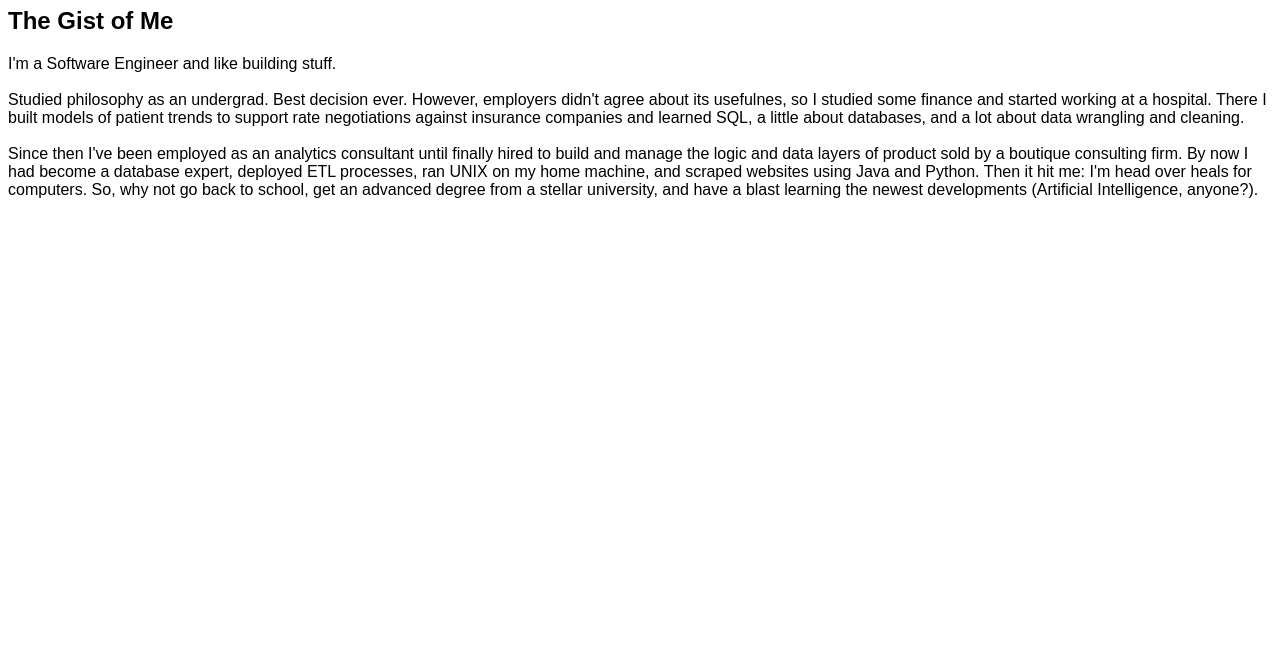
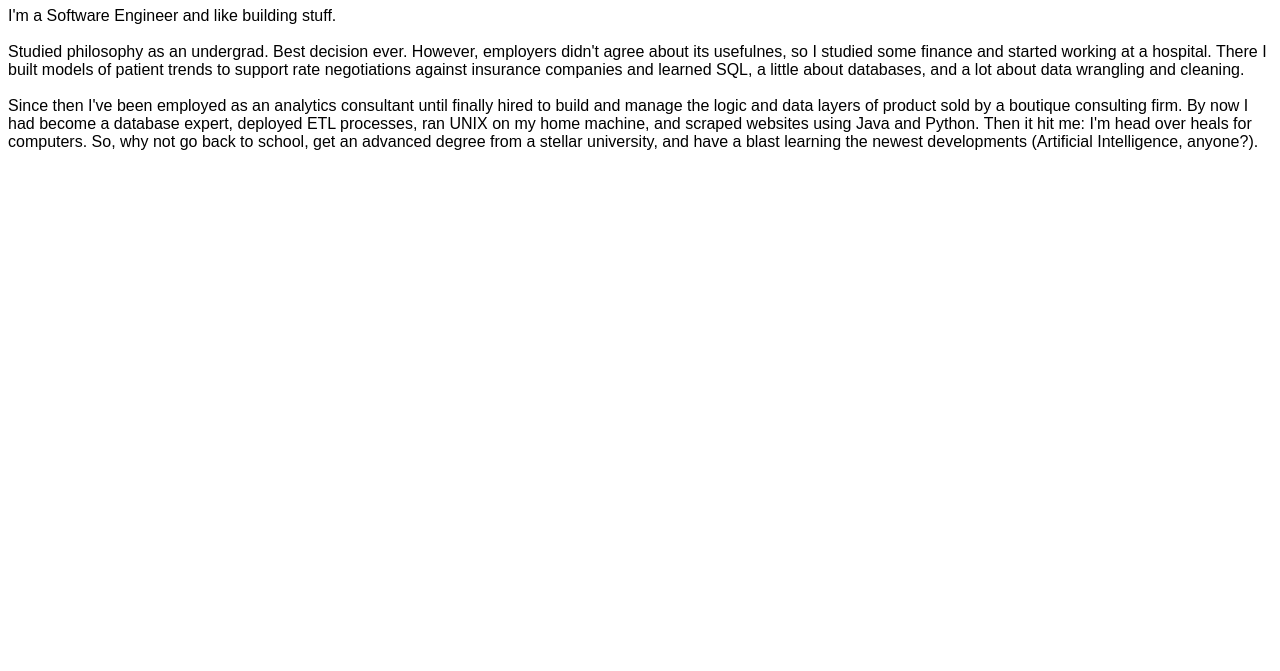
Before and after one commit to a-orangetree/a-orangetree.github.io, a plain HTML site: page index.html in a window 1280 px wide. Shown: the part 129-800 px from the top of the page. Drawn offline with Linux system fonts and the light colour scheme.

Commit message:
removed header

```diff
--- a/index.html
+++ b/index.html
@@ -15,7 +15,6 @@
 
 	<div class="Resume">
 		<h1>Adrian Naranjo</h1>
-		<h2>The Gist of Me</h2>
 		<p>I'm a Software Engineer and like building stuff.<br>
 			<br>
 			Studied philosophy as an undergrad. Best decision ever. However, employers didn't agree about its usefulnes, so I studied some finance and started working at a hospital. There I built models of patient trends to support rate negotiations against insurance companies and learned SQL, a little about databases, and a lot about data wrangling and cleaning.<br>
```
